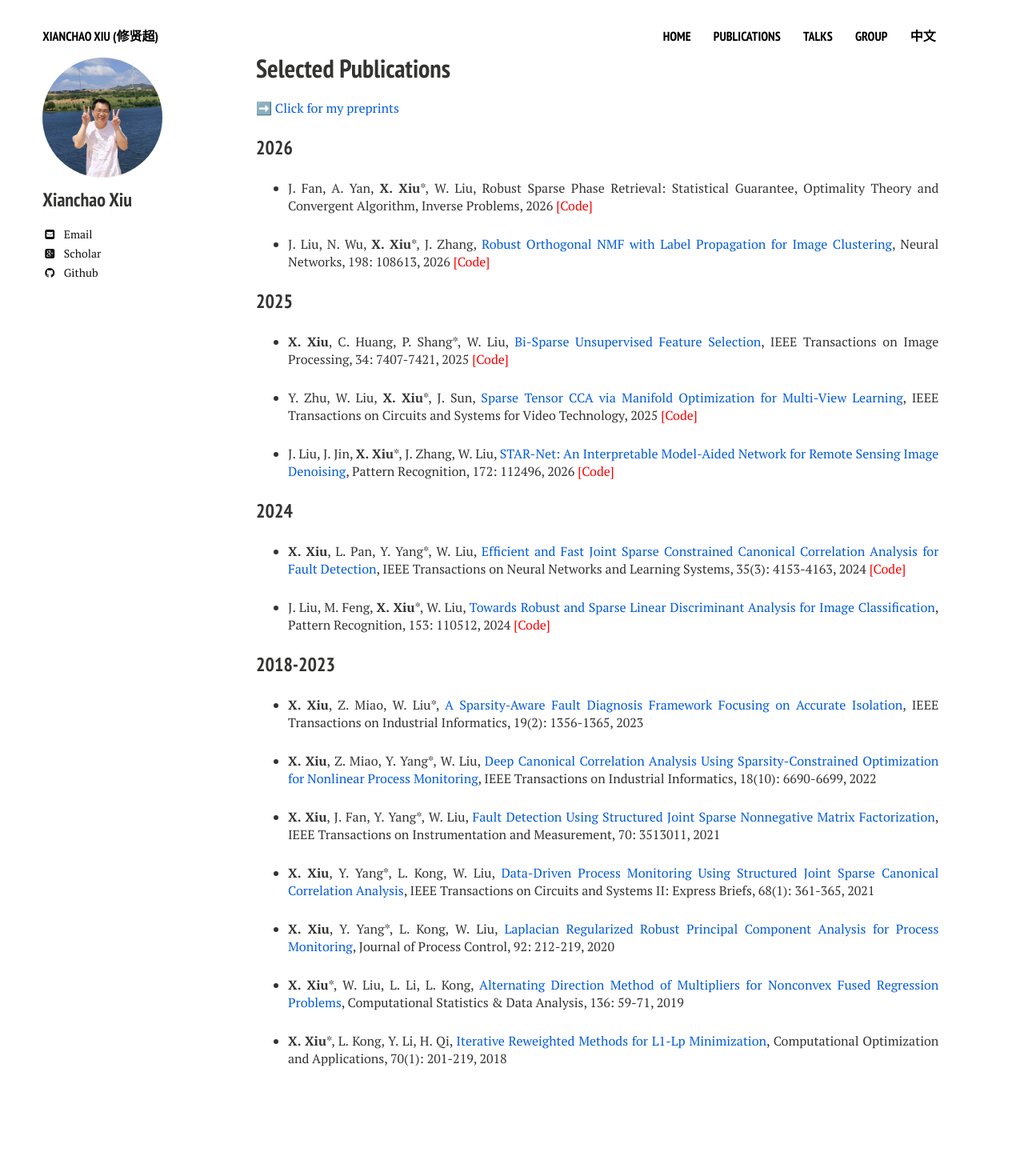
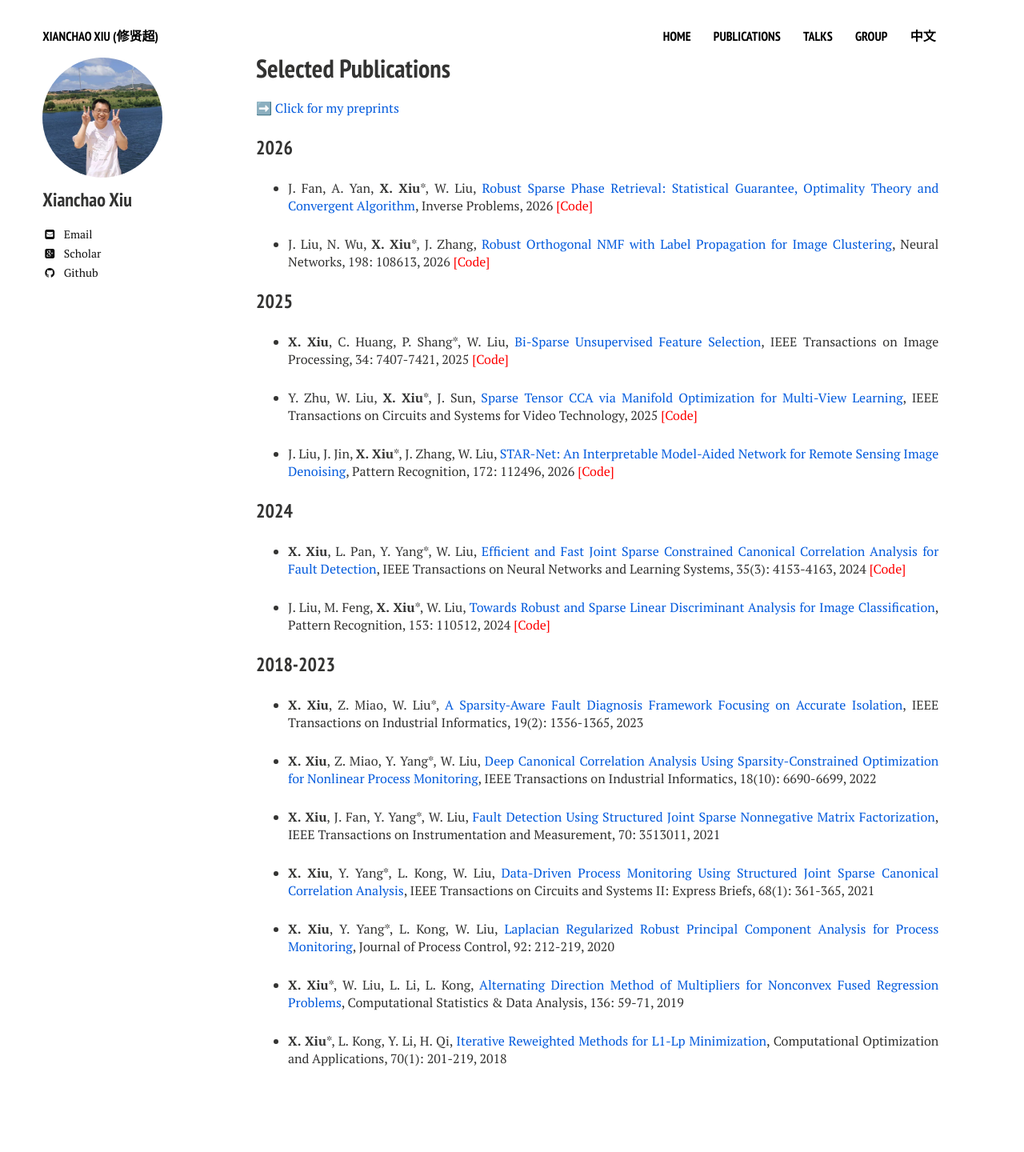
Before and after one commit to xianchaoxiu/xianchaoxiu.github.io, a Jekyll site: the page built from publications/index.md, in a window 1280 px wide. Shown: the whole page at 80% size. Built offline with Jekyll 4.4.1, drawn with Linux system fonts in a browser that asks for light colours; nearby versions of some CDN libraries.

Commit message:
Update index.md

```diff
--- a/publications/index.md
+++ b/publications/index.md
@@ -13,7 +13,7 @@ share: false
 
 ### 2026
 
-* J. Fan, A. Yan, <b>X. Xiu</b>*, W. Liu, Robust Sparse Phase Retrieval: Statistical Guarantee, Optimality Theory and Convergent Algorithm, Inverse Problems, 2026 <a href="https://github.com/xianchaoxiu/HPR" class="textlink" target="_blank" style="color: red;">[Code]</a>
+* J. Fan, A. Yan, <b>X. Xiu</b>*, W. Liu,  <a href="https://iopscience.iop.org/article/10.1088/1361-6420/ae5e02" class="textlink" target="_blank">Robust Sparse Phase Retrieval: Statistical Guarantee, Optimality Theory and Convergent Algorithm</a>, Inverse Problems, 2026 <a href="https://github.com/xianchaoxiu/HPR" class="textlink" target="_blank" style="color: red;">[Code]</a>
 
 * J. Liu, N. Wu, <b>X. Xiu</b>*, J. Zhang, <a href="https://doi.org/10.1016/j.neunet.2026.108613" class="textlink" target="_blank">Robust Orthogonal NMF with Label Propagation for Image Clustering</a>, Neural Networks, 198: 108613, 2026 <a href="https://github.com/xianchaoxiu/RONMF" class="textlink" target="_blank" style="color: red;">[Code]</a>
 
```
